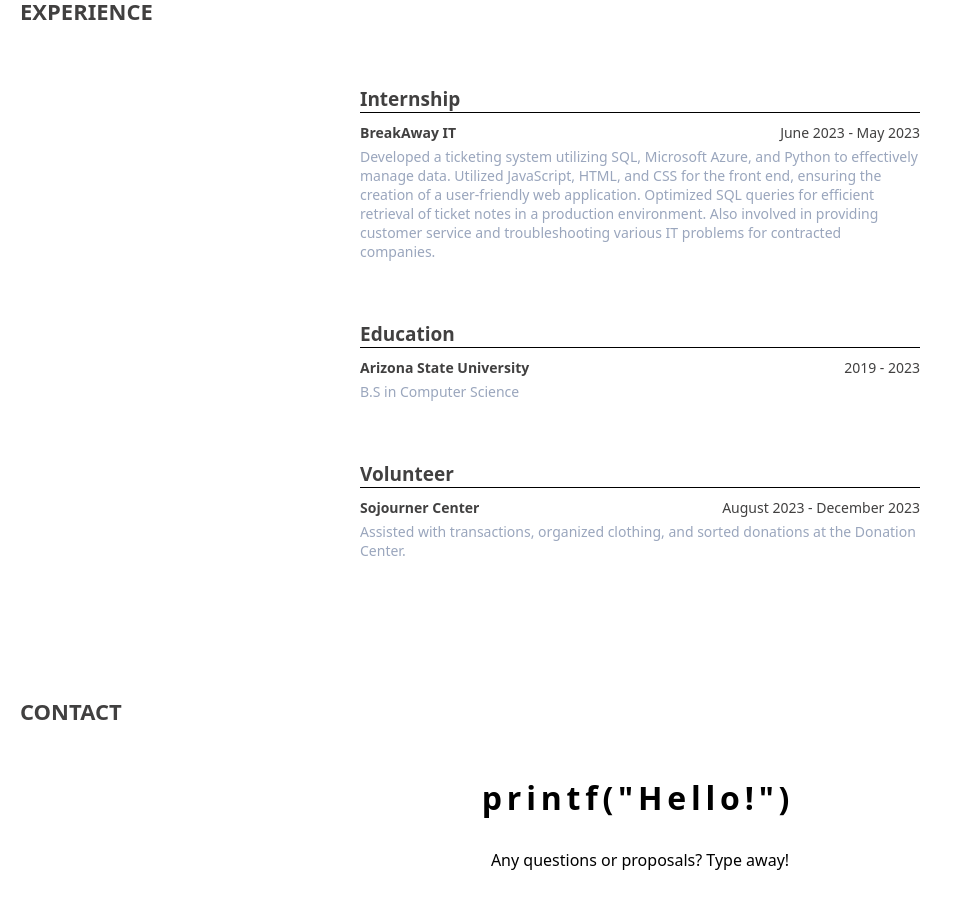
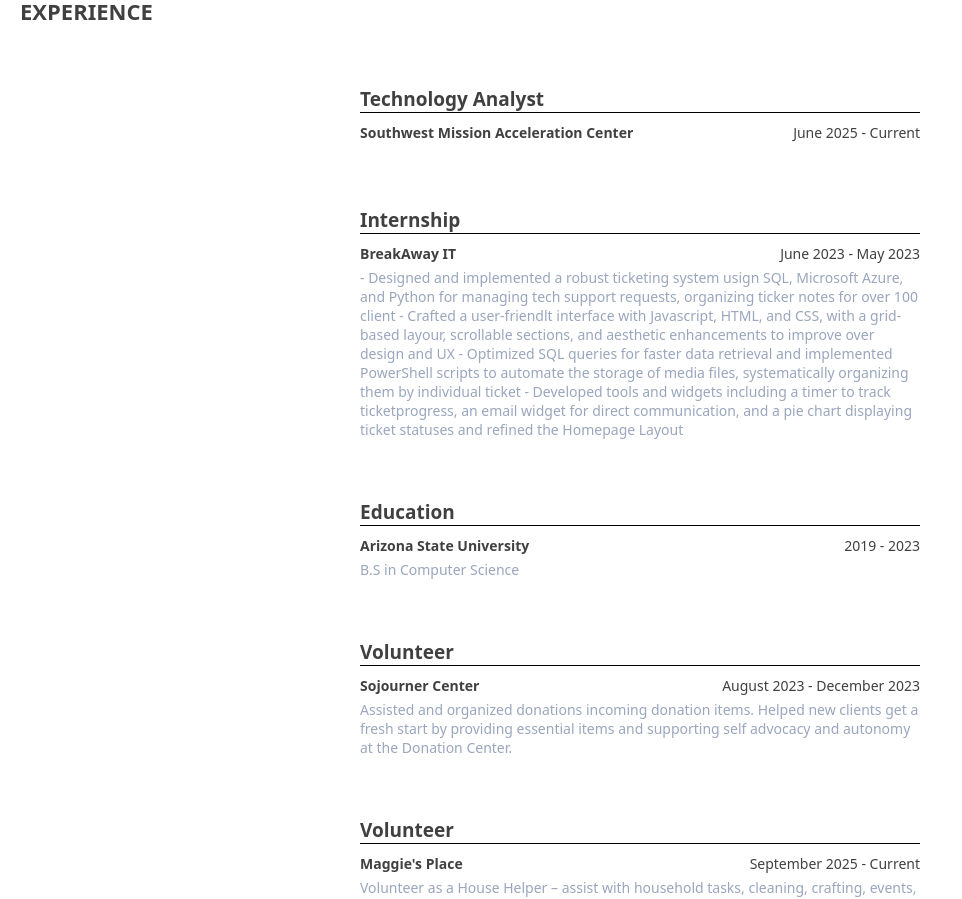
Before and after one commit to alondracorrea/alondracorrea.github.io, a React (Create React App) app: page / in a window 1280 px wide. Shown: the part 2280-3179 px from the top of the page, without its empty margins (0-962 px from the left). Built offline with nearby package versions, Linux system fonts and the light colour scheme; no server answers.

Commit message:
experience edits

```diff
--- a/src/components/Experience.js
+++ b/src/components/Experience.js
@@ -6,6 +6,15 @@ const Experience = () => {
     <div>
       <h1 id="experience-header">EXPERIENCE</h1>
       <div className="experience-container">
+          <div className="experience-item">
+          <h2 className="experience-title">Technology Analyst</h2>
+          <span className="flex type-date">
+            <h3 className="experience-company">Southwest Mission Acceleration Center</h3>
+            <p className="experience-dates">June 2025 - Current</p>
+          </span>
+          <p className="experience-detail">
+          </p>
+        </div>
         <div className="experience-item">
           <h2 className="experience-title">Internship</h2>
           <span className="flex type-date">
@@ -13,13 +22,10 @@ const Experience = () => {
             <p className="experience-dates">June 2023 - May 2023</p>
           </span>
           <p className="experience-detail">
-            Developed a ticketing system utilizing SQL, Microsoft Azure, and
-            Python to effectively manage data. Utilized JavaScript, HTML, and
-            CSS for the front end, ensuring the creation of a user-friendly web
-            application. Optimized SQL queries for efficient retrieval of ticket
-            notes in a production environment. Also involved in providing
-            customer service and troubleshooting various IT problems for
-            contracted companies.
+            - Designed and implemented a robust ticketing system usign SQL, Microsoft Azure, and Python for managing tech support requests, organizing ticker notes for over 100 client
+            - Crafted a user-friendlt interface with Javascript, HTML, and CSS, with a grid-based layour, scrollable sections, and aesthetic enhancements to improve over design and UX
+            - Optimized SQL queries for faster data retrieval and implemented PowerShell scripts to automate the storage of media files, systematically organizing them by individual ticket
+            - Developed tools and widgets including a timer to track ticketprogress, an email widget for direct communication, and a pie chart displaying ticket statuses and refined the Homepage Layout
           </p>
         </div>
         <div className="experience-item">
@@ -37,8 +43,17 @@ const Experience = () => {
             <p className="experience-dates">August 2023 - December 2023</p>
           </span>
           <p className="experience-detail">
-            Assisted with transactions, organized clothing, and sorted donations
-            at the Donation Center.
+            Assisted and organized donations incoming donation items. Helped new clients get a fresh start by providing essential items and supporting self advocacy and autonomy at the Donation Center.
+          </p>
+        </div>
+         <div className="experience-item">
+          <h2 className="experience-title">Volunteer</h2>
+          <span className="flex type-date">
+            <h3 className="experience-company">Maggie's Place</h3>
+            <p className="experience-dates">September 2025 - Current</p>
+          </span>
+          <p className="experience-detail">
+            Volunteer as a House Helper – assist with household tasks, cleaning, crafting, events, etc. Great mission to provide safe housing to homeless woman, in a nurturing environment.
           </p>
         </div>
       </div>
```
